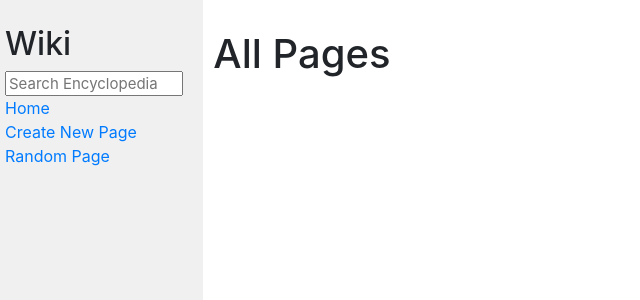
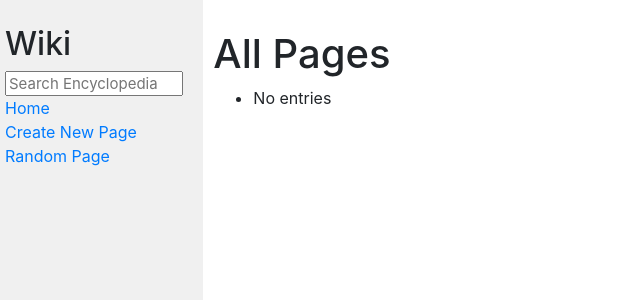
Before and after one commit to chriskorsak/wiki, a Django app: template encyclopedia/templates/encyclopedia/index.html in a window 1280 px wide. Shown: the top 300 px of the page, without its empty margins (0-640 px from the left). Run offline with Django 3.2, Linux system fonts and the light colour scheme; the template is opened without the code that fills it, so the values that code supplies are empty; some libraries are stand-ins or nearby versions.

Commit message:
add logic in search.html and index.html templates if no search results or no entries. uses 'empty' tag in for loop.

```diff
--- a/encyclopedia/templates/encyclopedia/index.html
+++ b/encyclopedia/templates/encyclopedia/index.html
@@ -11,6 +11,8 @@
       <!-- url path is created by using url pattern name 'entry', followed by the variable entry to be used in path. this way, if i change the path on urls.py, i don't need to change this below.  -->
         {% for entry in entries %}
             <li><a href="{% url 'entry' entry %}">{{ entry }}</a></li>
+        {% empty %}
+            <li>No entries</li>
         {% endfor %}
     </ul>
 
--- a/encyclopedia/templates/encyclopedia/search.html
+++ b/encyclopedia/templates/encyclopedia/search.html
@@ -10,6 +10,8 @@
     <ul>
         {% for partial in partialResults %}
             <li><a href="{% url 'entry' partial %}">{{ partial }}</a></li>
+        {% empty %}
+          <li>None</li>
         {% endfor %}
     </ul>
 
```
